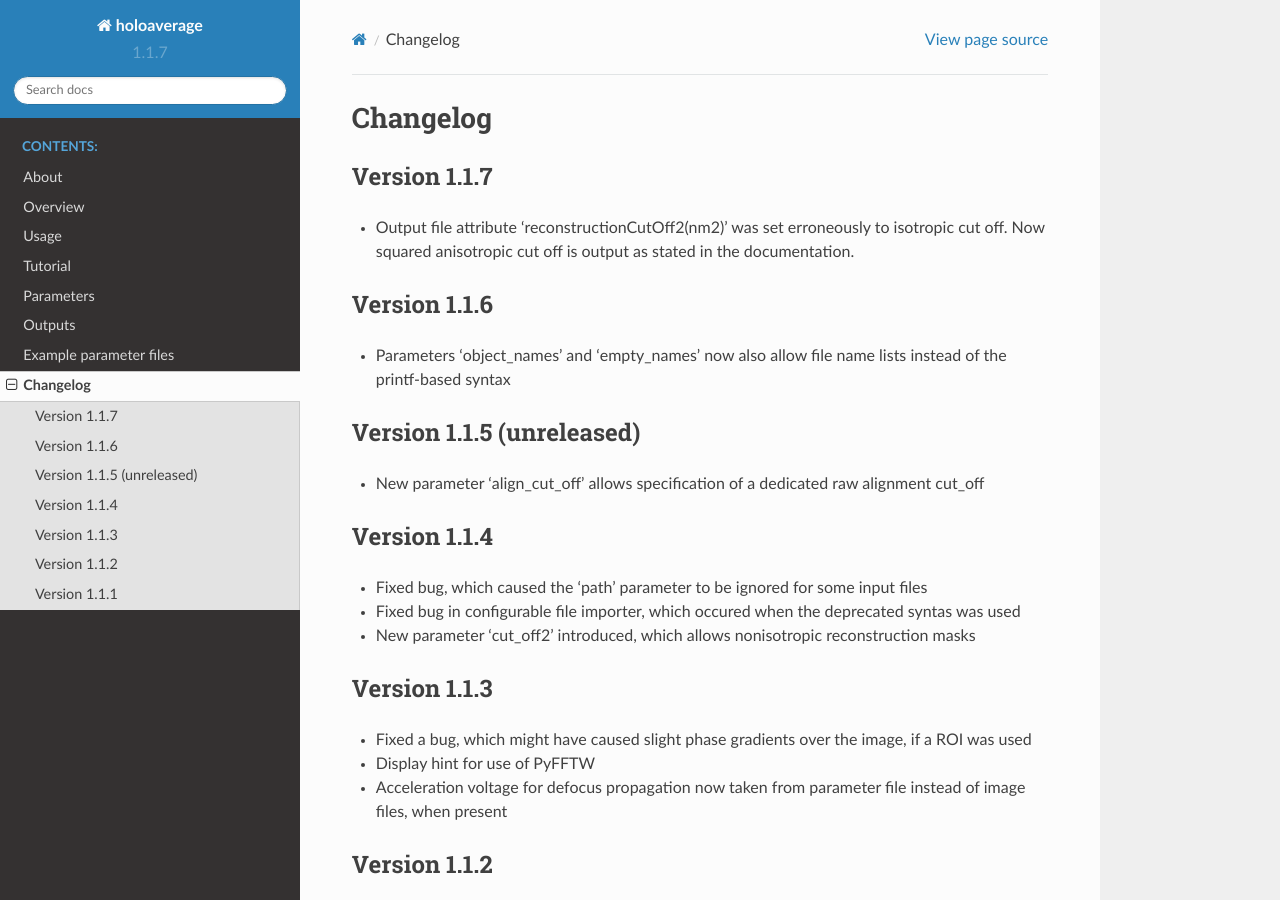
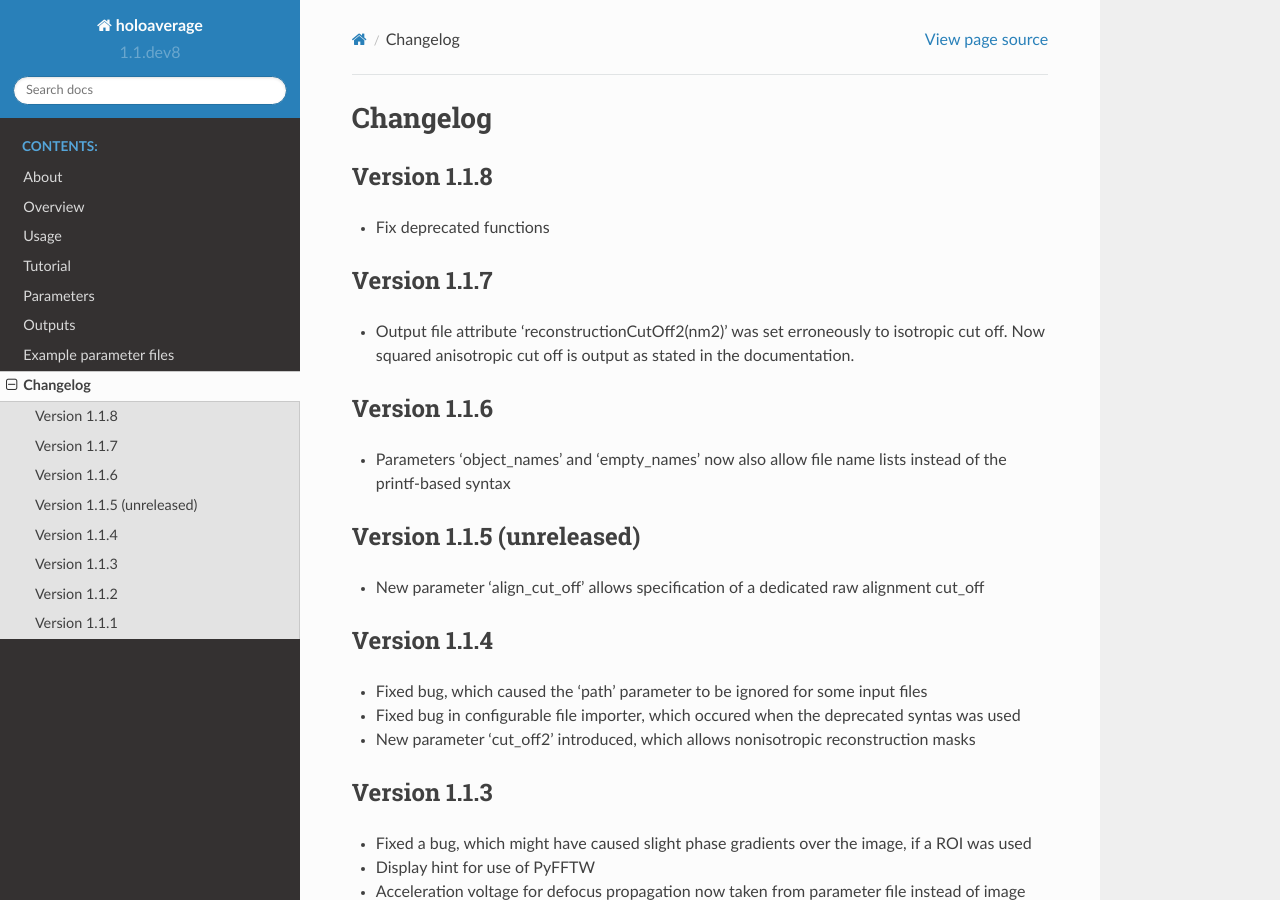
Before and after one commit to niermann/holoaverage, a Sphinx documentation site: the page built from docs/changelog.rst, in a window 1280 px wide and 900 px high. Built offline with Sphinx 7.4.7 and the Read the Docs theme 2.0.0, drawn with Linux system fonts in a browser that asks for light colours.

Commit message:
Bump to dev version

```diff
--- a/docs/changelog.rst
+++ b/docs/changelog.rst
@@ -2,6 +2,11 @@
 
 Changelog
 =========
+
+Version 1.1.8
+-------------
+
+* Fix deprecated functions
 
 Version 1.1.7
 -------------
--- a/holoaverage/version.py
+++ b/holoaverage/version.py
@@ -1 +1 @@
-__version__ = '1.1.7'
+__version__ = '1.1.dev8'
```
